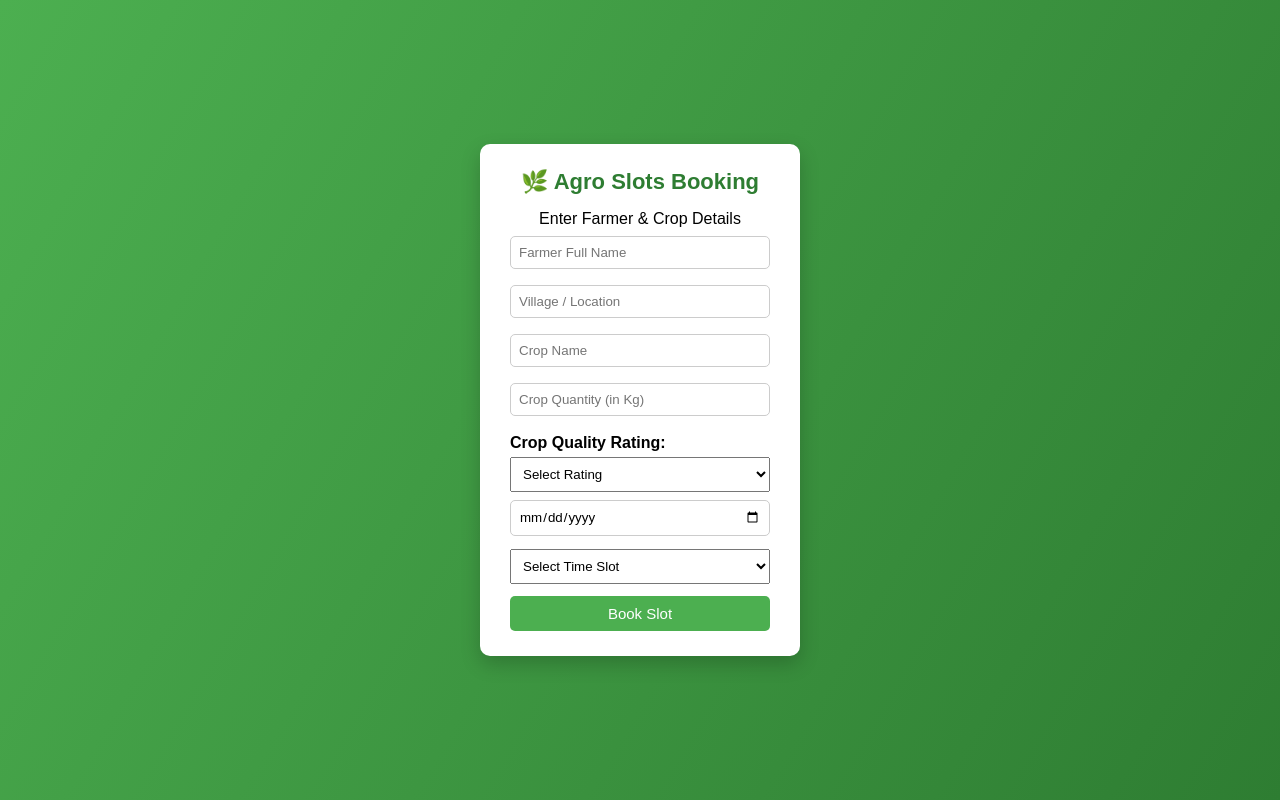
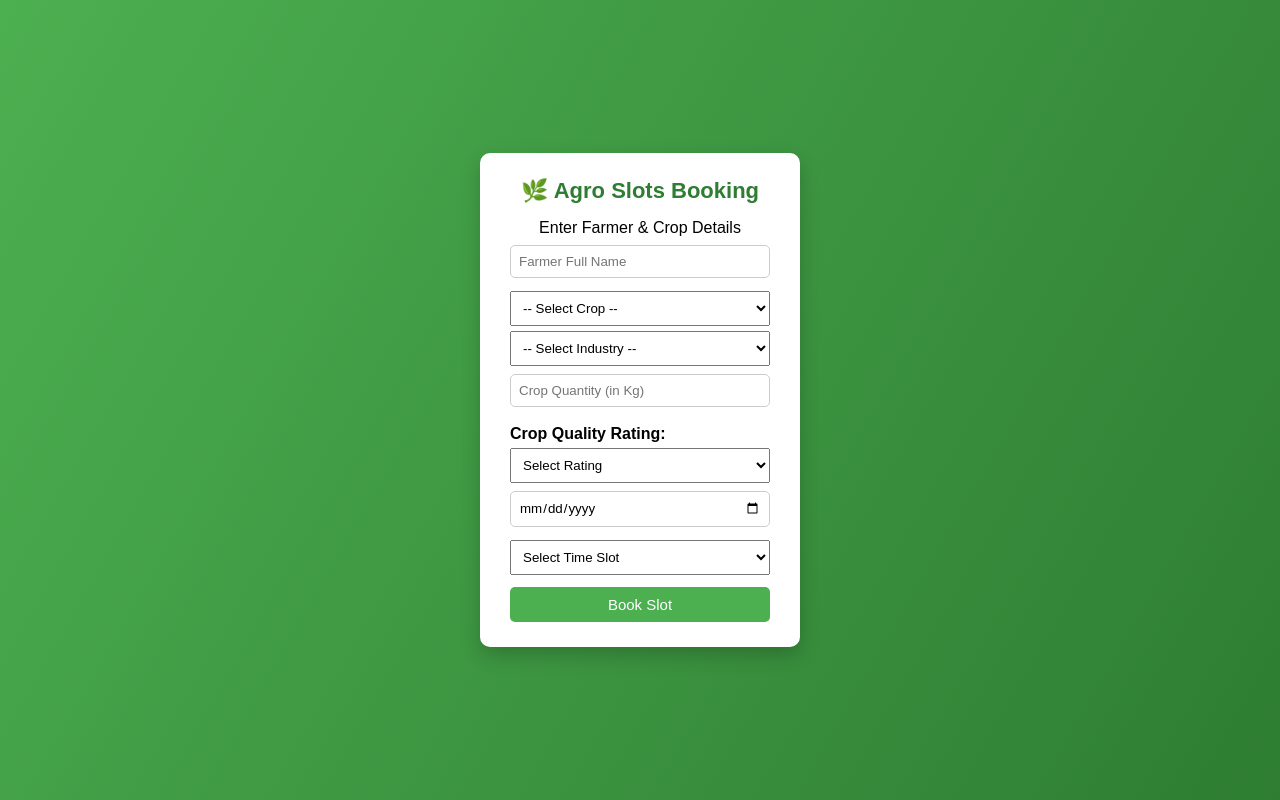
Before and after one commit to smilyusikala-lang/AgroSlots, a website: page public/index.html in a window 1280 px wide. Drawn offline with Linux system fonts and the light colour scheme.

Commit message:
Fixed crop and industry dropdown in index page

```diff
--- a/public/index.html
+++ b/public/index.html
@@ -17,10 +17,15 @@
         <!-- Farmer Details -->
         <input type="text" id="name" placeholder="Farmer Full Name" required>
 
-        <input type="text" id="location" placeholder="Village / Location" required>
+        <select id="crop" required>
+            <option value="">-- Select Crop --</option>
+         </select>
 
-        <!-- Crop Details -->
-        <input type="text" id="crop" placeholder="Crop Name" required>
+        <select id="industry" required>
+            <option value="">-- Select Industry --</option>
+        </select>
+
+    <p id="location"></p>
 
         <input type="number" id="quantity" placeholder="Crop Quantity (in Kg)" required>
 
@@ -65,7 +70,7 @@ form.addEventListener('submit', async (e) => {
         time: document.getElementById('time').value
     };
 
-    await fetch('/book', {
+    await fetch('/api/book', {
         method: 'POST',
         headers: { 'Content-Type': 'application/json' },
         body: JSON.stringify(data)
```
